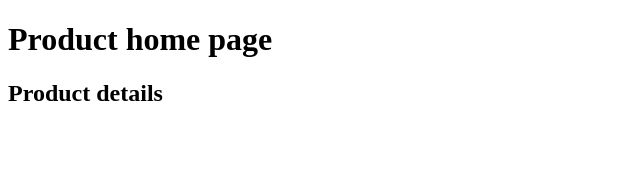
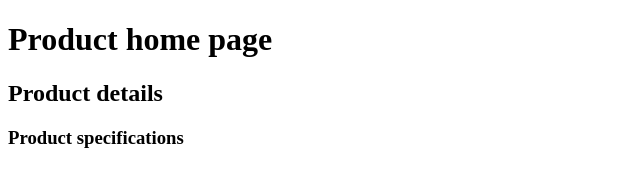
Before and after one commit to RadheshPavan/My_GitHub, a plain HTML site: page product.html in a window 1280 px wide. Shown: the whole page, without its empty margins (0-640 px from the left). Drawn offline with Linux system fonts and the light colour scheme.

Commit message:
h3 updated product

```diff
--- a/product.html
+++ b/product.html
@@ -8,5 +8,6 @@
 <body>
     <h1>Product home page</h1>
     <h2>Product details</h2>
+    <h3>Product specifications</h3>
 </body>
 </html>
```
